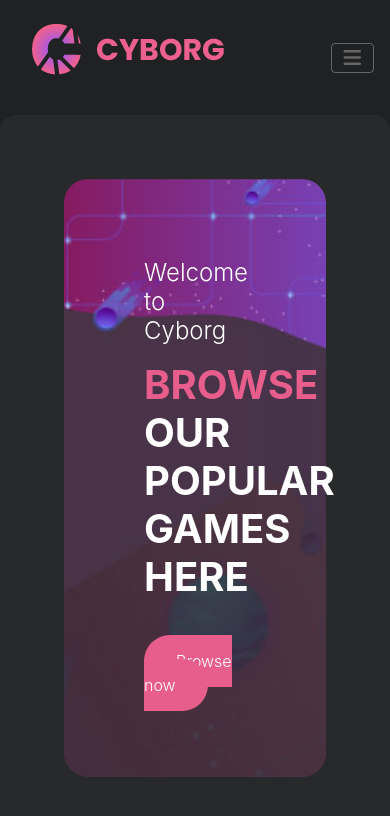
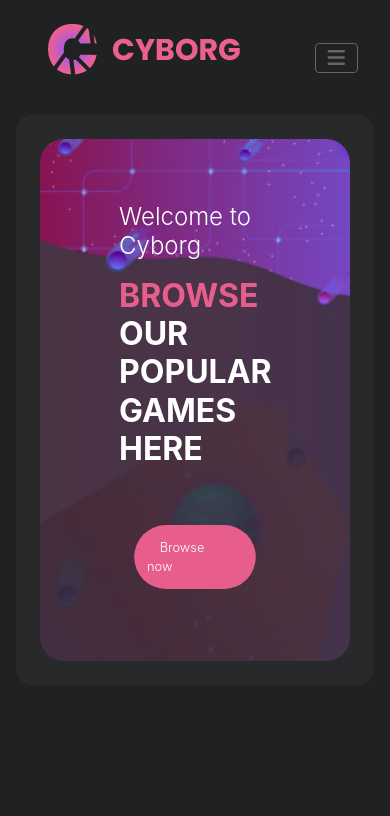
Before and after one commit to Quangz32/fer-lab2, a website: page index.html in a window 390 px wide. Drawn offline with nearby package versions, Linux system fonts and the light colour scheme.

Commit message:
fix banner: responsive

```diff
--- a/index.html
+++ b/index.html
@@ -87,16 +87,20 @@
       </div>
     </header>
 
-    <div class="container my-rounded-1 my-bg-2 mt-3 py-5 px-5">
-      <div class="my-banner">
-        <div class="my-banner-text">
+    <div
+      class="container my-rounded-1 my-bg-2 mt-3 p-2 p-xl-5 p-lg-5 p-md-4 p-sm-3"
+    >
+      <div class="my-banner p-md-5 row">
+        <div class="my-banner-text col-lg-7 col-md-9 col-sm-12">
           <h4 class="text-white font-weight-light mb-3">Welcome to Cyborg</h4>
           <h1 class="text-white mb-5">
             <div class="d-inline my-color-pink">BROWSE</div>
             OUR POPULAR GAMES HERE
           </h1>
 
-          <div class="my-browse-button my-bg-pink d-inline rounded-pill p-3">
+          <div
+            class="my-browse-button my-bg-pink d-inline-block rounded-pill p-3"
+          >
             <a
               href="#"
               class="mx-3 text-white text-decoration-none font-weight-light"
@@ -106,6 +110,8 @@
           </div>
         </div>
       </div>
+
+      <div class="my-popular text-white"></div>
     </div>
   </body>
 </html>
--- a/style.css
+++ b/style.css
@@ -1,5 +1,6 @@
 body {
   background-color: #1f2122;
+  padding: 0rem 1rem;
 }
 
 /* === Util === */
@@ -92,11 +93,7 @@
   min-height: 380px;
   border-radius: 1.5rem;
   margin: 1rem 1rem;
-  padding: 5rem;
-}
-
-.my-banner-text {
-  max-width: 60%;
+  padding: 4rem;
 }
 
 .my-banner-text h1 {
@@ -105,4 +102,16 @@
 }
 
 .my-browse-button {
+  transform: scale(1);
 }
+
+@media (max-width: 576px) {
+  .my-browse-button {
+    transform: scale(0.8) !important;
+  }
+
+  .my-banner-text h1 {
+    font-size: 2rem;
+    font-weight: 700;
+  }
+}
```
